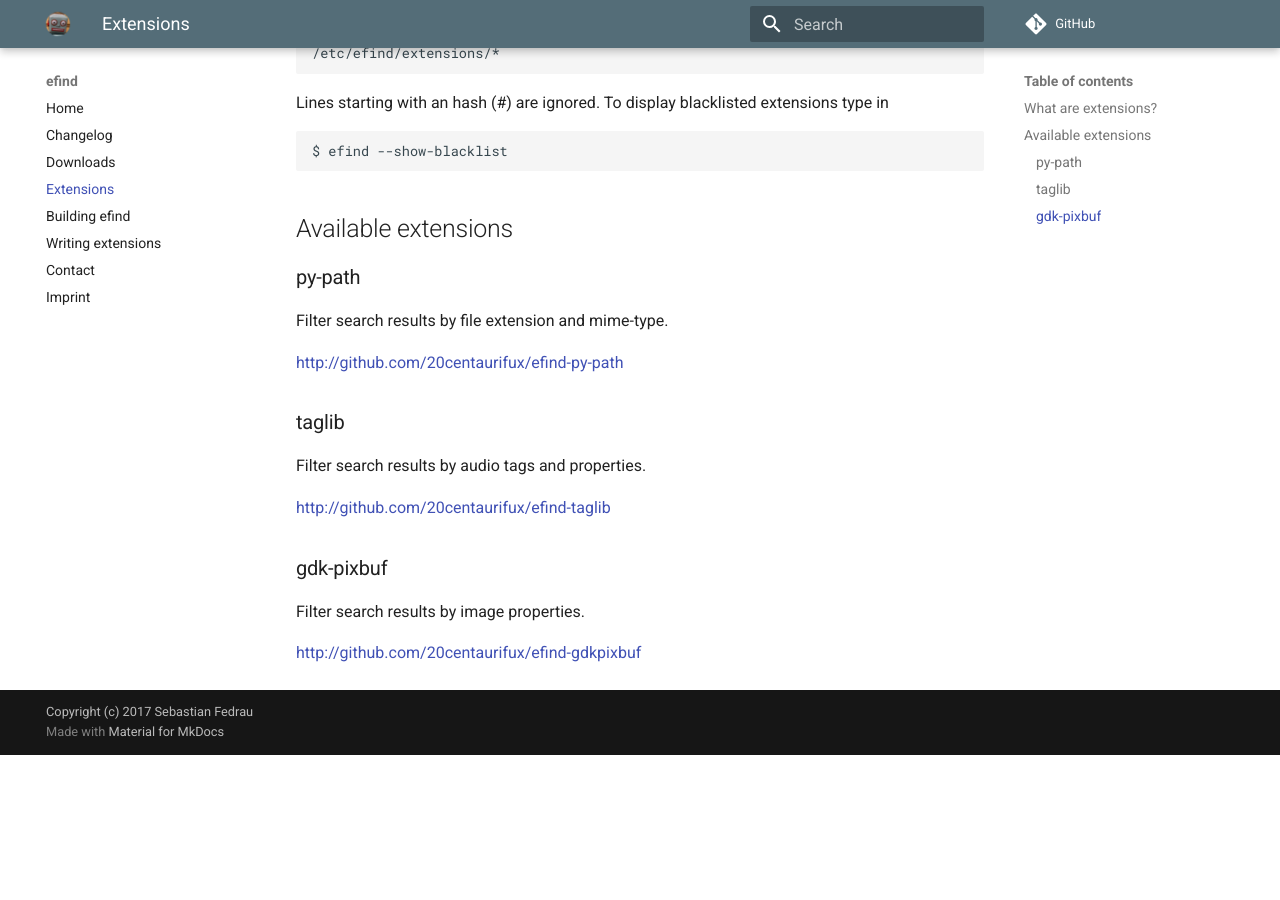
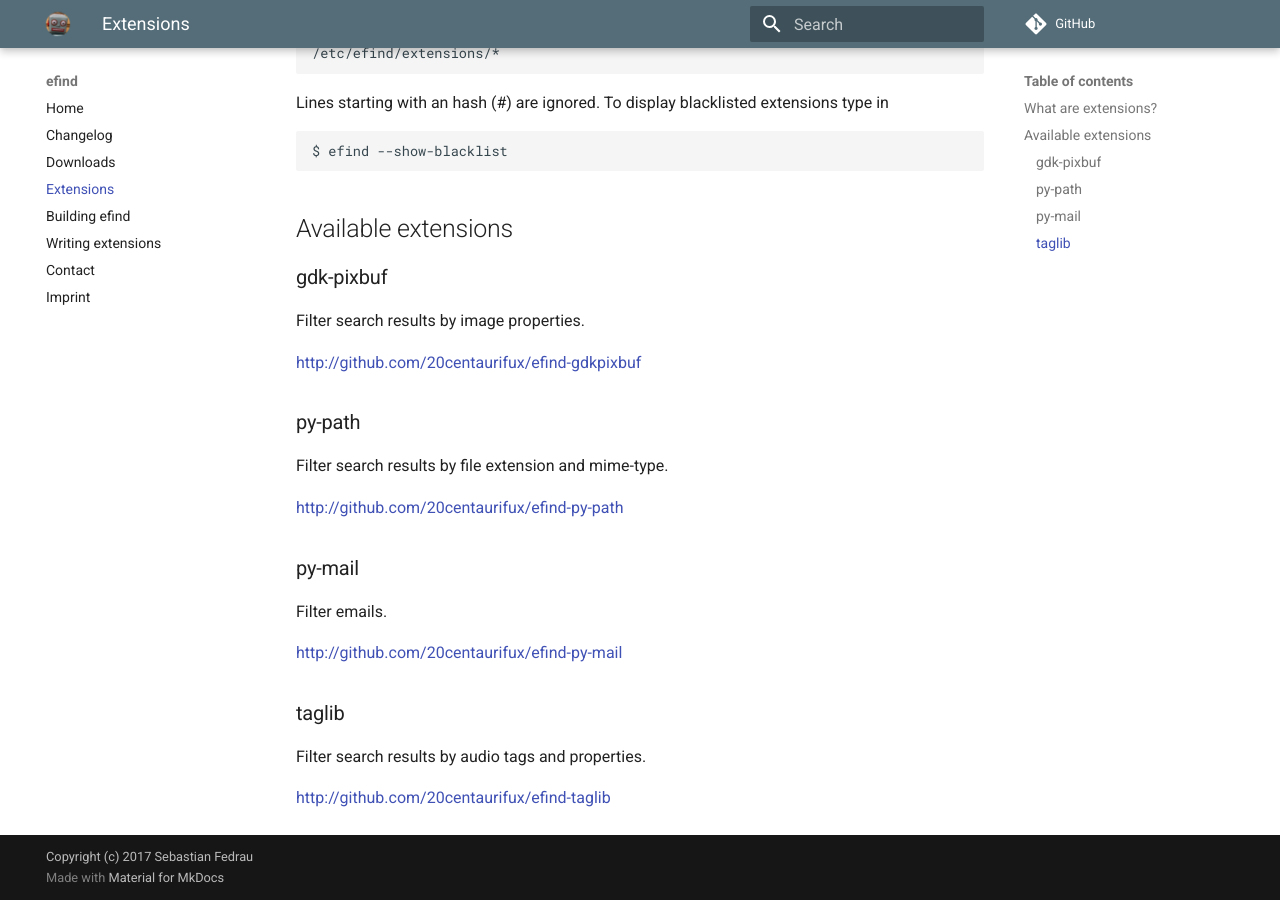
Before and after one commit to 20centaurifux/efind-website, an MkDocs documentation site: the page built from docs/extensions.md, in a window 1280 px wide and 900 px high, scrolled down 917 px. Built offline with MkDocs 1.6.1 and Material for MkDocs 9.7.7, drawn with Linux system fonts in a browser that asks for light colours; comment, search, counter and statistics services are not loaded; old or Windows-style settings are respelled for this version of MkDocs; before the commit the page ends 1672 px from its top, so only the background shows below that.

Commit message:
added py-mail extension

```diff
--- a/docs/extensions.md
+++ b/docs/extensions.md
@@ -32,20 +32,26 @@
 
 ## Available extensions
 
+### gdk-pixbuf
+
+Filter search results by image properties.
+
+[http://github.com/20centaurifux/efind-gdkpixbuf](http://github.com/20centaurifux/efind-gdkpixbuf)
+
 ### py-path
 
 Filter search results by file extension and mime-type.
 
 [http://github.com/20centaurifux/efind-py-path](http://github.com/20centaurifux/efind-py-path)
 
+### py-mail
+
+Filter emails.
+
+[http://github.com/20centaurifux/efind-py-mail](http://github.com/20centaurifux/efind-py-mail)
+
 ### taglib
 
 Filter search results by audio tags and properties.
 
 [http://github.com/20centaurifux/efind-taglib](http://github.com/20centaurifux/efind-taglib)
-
-### gdk-pixbuf
-
-Filter search results by image properties.
-
-[http://github.com/20centaurifux/efind-gdkpixbuf](http://github.com/20centaurifux/efind-gdkpixbuf)
```
Also changed, not shown: docs/downloads.md (+31 -22 lines), downloads.tail.md (+8 -0 lines), generate_downloads.py (+4 -3 lines).
